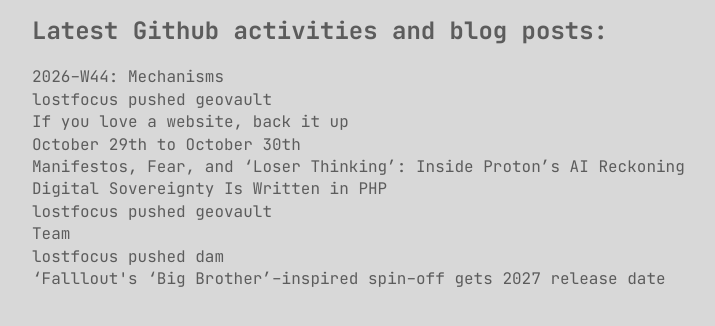
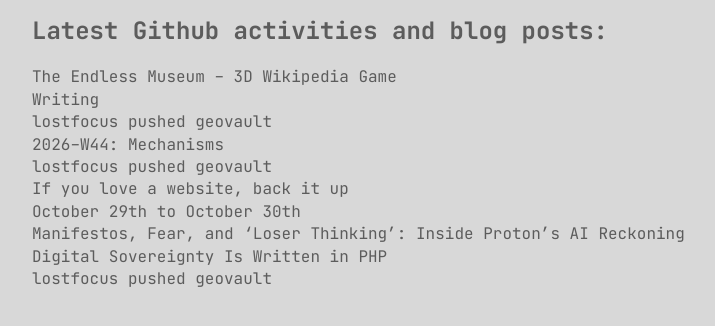
Before and after one commit to lostfocus/lostfocus.github.com, a plain HTML site: page index.html in a window 1280 px wide. Shown: the part 378-704 px from the top of the page, without its empty margins (233-948 px from the left). Drawn offline with Linux system fonts and the light colour scheme; files whose address does not match are found by name.

Commit message:
Updated with the latest blog posts

```diff
--- a/index.html
+++ b/index.html
@@ -40,16 +40,16 @@
 	<div class="feed">
 		<h2>Latest Github activities and blog posts:</h2>
 		<ul>
-			<!-- POST-LIST:START --><li><a href='https://lostfocus.de/2026/11/02/2026-w44-mechanisms/'>2026-W44: Mechanisms</li>
+			<!-- POST-LIST:START --><li><a href='https://theendlessmuseum.com/'>The Endless Museum - 3D Wikipedia Game</li>
+<li><a href='https://lostfocus.de/2026/11/07/writing/'>Writing</li>
+<li><a href='https://github.com/lostfocus/geovault/compare/df869c8397...559508047a'>lostfocus pushed geovault</li>
+<li><a href='https://lostfocus.de/2026/11/02/2026-w44-mechanisms/'>2026-W44: Mechanisms</li>
 <li><a href='https://github.com/lostfocus/geovault/compare/d93c2b56ea...1e859b4734'>lostfocus pushed geovault</li>
 <li><a href='https://blog.mistys-internet.website/post/2026/10/29/if-you-love-a-website-back-it-up/'>If you love a website, back it up</li>
 <li><a href='https://lostfocus.de/2026/10/30/october-29th-to-october-30th/'>October 29th to October 30th</li>
 <li><a href='https://www.404media.co/manifestos-fear-and-loser-thinking-inside-protons-ai-reckoning/'>Manifestos, Fear, and ‘Loser Thinking’: Inside Proton’s AI Reckoning</li>
 <li><a href='https://thephp.foundation/blog/2026/09/02/digital-sovereignty-is-written-in-php/'>Digital Sovereignty Is Written in PHP</li>
 <li><a href='https://github.com/lostfocus/geovault/compare/c9b2e1b95e...b773d85ebd'>lostfocus pushed geovault</li>
-<li><a href='https://lostfocus.de/2026/10/28/team/'>Team</li>
-<li><a href='https://github.com/lostfocus/dam/compare/7276119279...641b357daa'>lostfocus pushed dam</li>
-<li><a href='https://www.nme.com/news/tv/falllout-big-brother-spin-off-release-date-shelter-experiment-3974244'>‘Falllout&#39;s ‘Big Brother’-inspired spin-off gets 2027 release date</li>
 <!-- POST-LIST:END -->
 		</ul>
 	</div>
```
